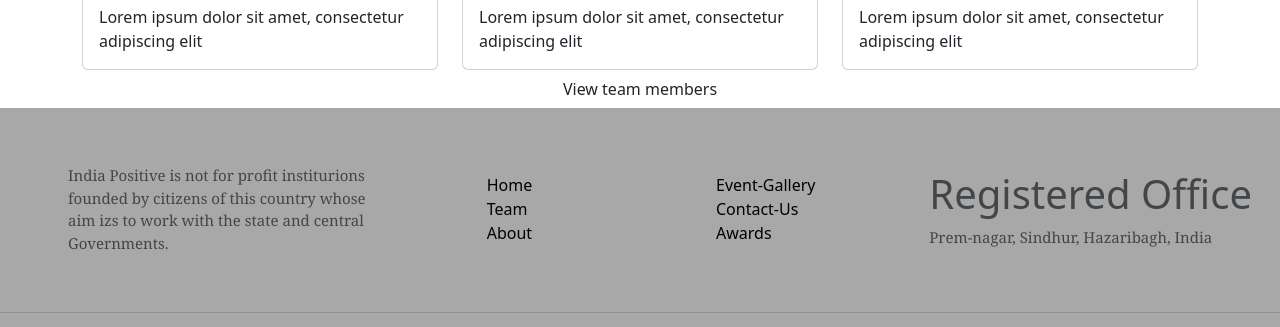
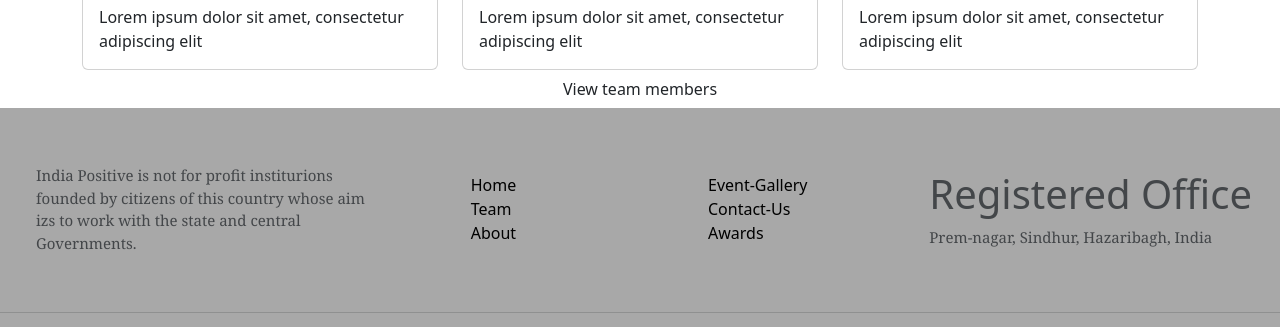
Before and after one commit to TheRohitBoora/NUTANGRAM, a plain HTML site: page index.html in a window 1280 px wide. Shown: the part 2039-2366 px from the top of the page. Drawn offline with nearby package versions, Linux system fonts and the light colour scheme.

Commit message:
correction in footer

```diff
--- a/index.html
+++ b/index.html
@@ -188,16 +188,16 @@
     <div class="fdiv">
     <div class="row d-flex align-items-center mx-auto">
       <div class="col-md-4 ">
-          <p class="container mx-2 px-5">India Positive is not for profit institurions founded by citizens of this country whose aim izs to work with the state and central Governments.</p>
+        <p class="container mx-2 px-3 pe-5">India Positive is not for profit institurions founded by citizens of this country whose aim izs to work with the state and central Governments.</p>
       </div>
-        <div class="col-md-2 m-1 p-3 list mx-auto">
+      <div class="col-md-2 m-1 p-3 ps-0 pe-5 list mx-auto">
         <ul>
         <li><a href="#home">Home</a></li>
         <li><a href="#team">Team</a></li>
         <li><a href="#about">About</a></li>
        </ul>
       </div>
-        <div class="col-md-2 m-1 p-2 list mx-auto">
+      <div class="col-md-2 m-1 p-3 ps-0 pe-5 list mx-auto">
         <ul>
         <li><a href="#events">Event-Gallery</a></li>
         <li><a href="#contactus">Contact-Us</a></li>
```
Lines whose indentation alone changed are shown as unchanged.
